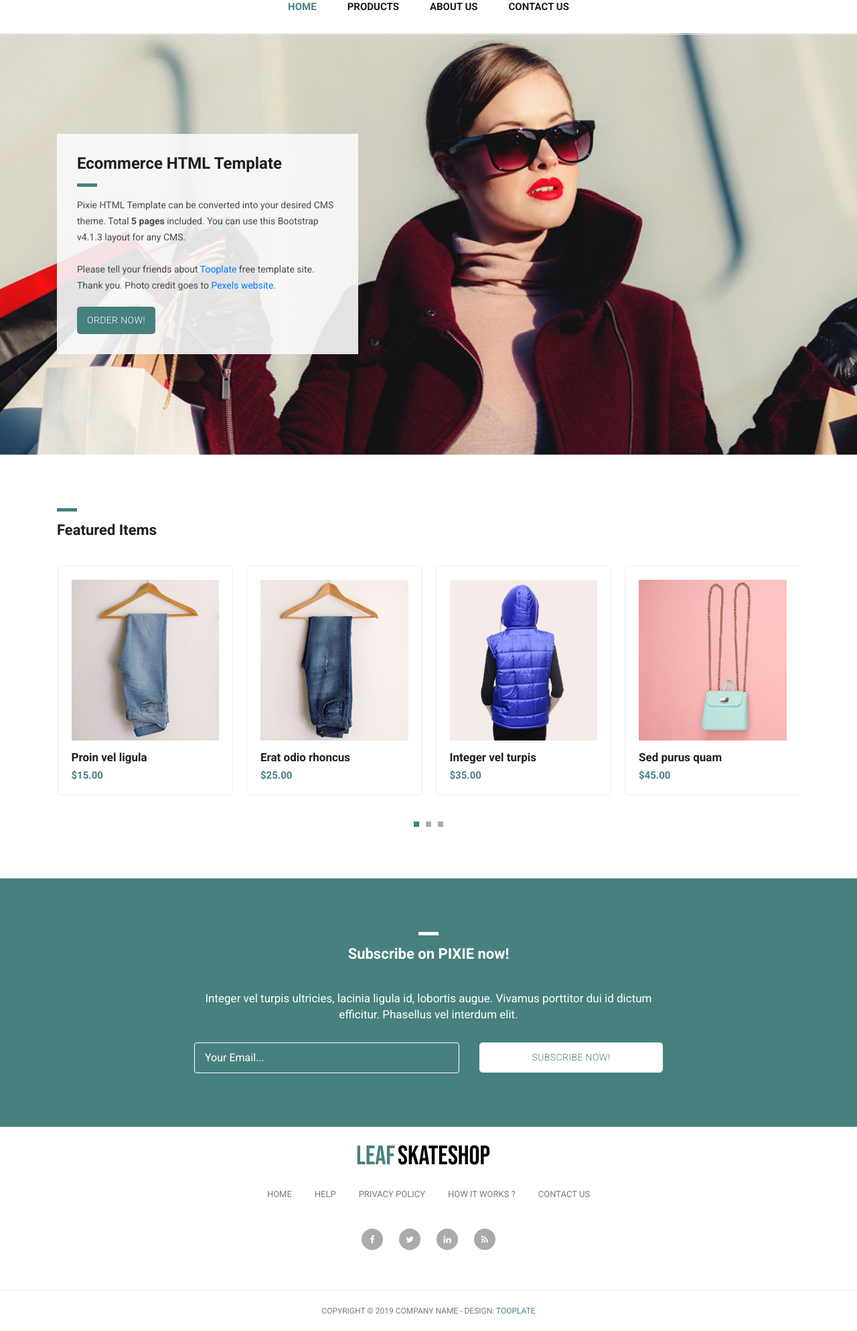
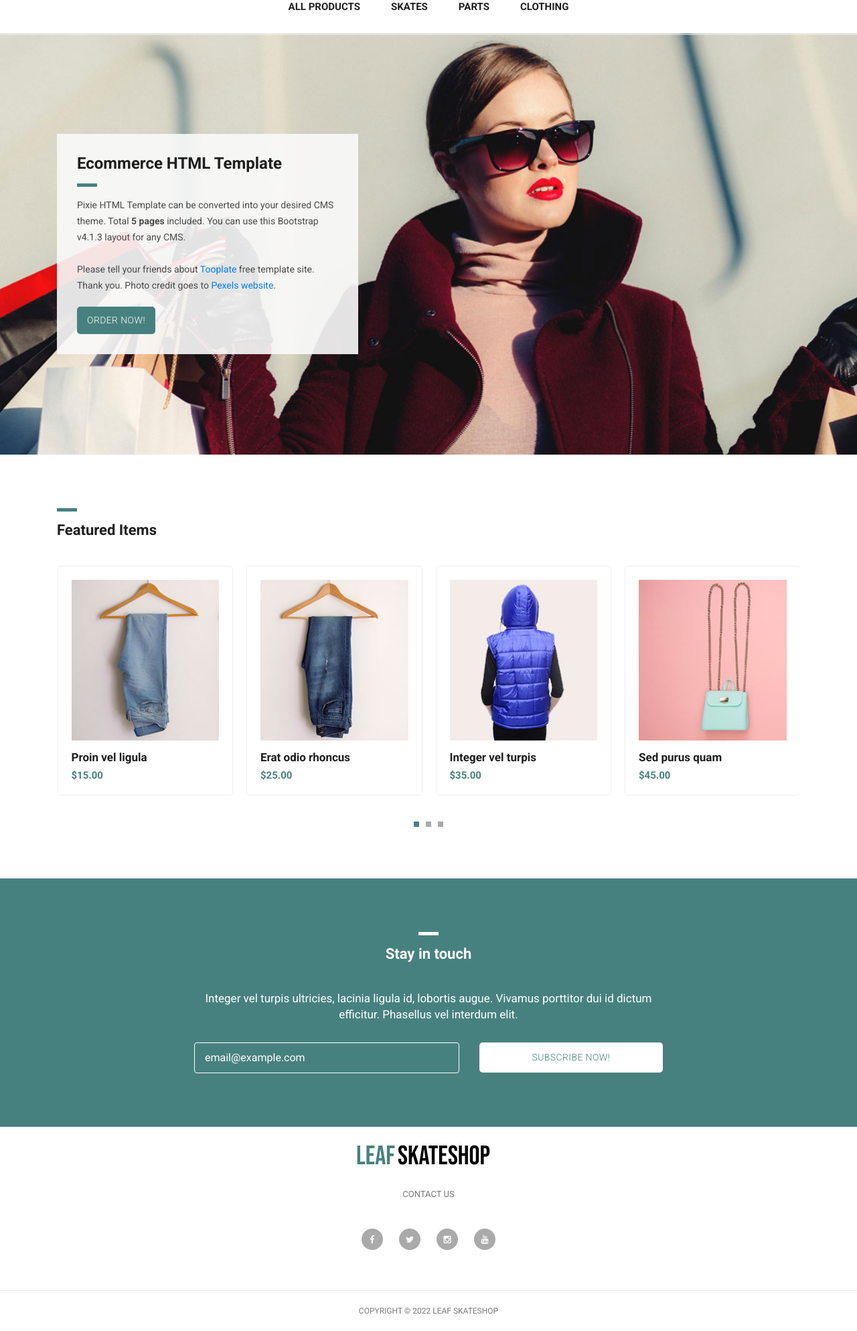
Before and after one commit to CMecrow/CM-Project-5, a Django app: page / in a window 1280 px wide. Shown: the part 114-2102 px from the top of the page at 67% size. Run offline with Django 3.2, Linux system fonts and the light colour scheme; some libraries are stand-ins or nearby versions.

Commit message:
Base.html tweaks

```diff
--- a/templates/base.html
+++ b/templates/base.html
@@ -63,19 +63,17 @@
             </button>
             <div class="collapse navbar-collapse" id="navbarResponsive">
                 <ul class="navbar-nav ml-auto">
-                    <li class="nav-item active">
-                        <a class="nav-link" href="index.html">Home
-                            <span class="sr-only">(current)</span>
-                        </a>
+                    <li class="nav-item">
+                        <a class="nav-link" href="">All Products</a>
                     </li>
                     <li class="nav-item">
-                        <a class="nav-link" href="products.html">Products</a>
+                        <a class="nav-link" href="">Skates</a>
                     </li>
                     <li class="nav-item">
-                        <a class="nav-link" href="about.html">About Us</a>
+                        <a class="nav-link" href="">Parts</a>
                     </li>
                     <li class="nav-item">
-                        <a class="nav-link" href="contact.html">Contact Us</a>
+                        <a class="nav-link" href="">Clothing</a>
                     </li>
                 </ul>
             </div>
@@ -92,7 +90,7 @@
                 <div class="col-md-12">
                     <div class="section-heading">
                         <div class="line-dec"></div>
-                        <h1>Subscribe on PIXIE now!</h1>
+                        <h1>Stay in touch</h1>
                     </div>
                 </div>
                 <div class="col-md-8 offset-md-2">
@@ -105,9 +103,9 @@
                                     <div class="col-md-7">
                                         <fieldset>
                                             <input name="email" type="text" class="form-control" id="email"
-                                                onfocus="if(this.value == 'Your Email...') { this.value = ''; }"
-                                                onBlur="if(this.value == '') { this.value = 'Your Email...';}"
-                                                value="Your Email..." required="">
+                                                onfocus="if(this.value == 'email@example.com') { this.value = ''; }"
+                                                onBlur="if(this.value == '') { this.value = 'email@example.com';}"
+                                                value="email@example.com" required="">
                                         </fieldset>
                                     </div>
                                     <div class="col-md-5">
@@ -140,10 +138,6 @@
                 <div class="col-md-12">
                     <div class="footer-menu">
                         <ul>
-                            <li><a href="#">Home</a></li>
-                            <li><a href="#">Help</a></li>
-                            <li><a href="#">Privacy Policy</a></li>
-                            <li><a href="#">How It Works ?</a></li>
                             <li><a href="#">Contact Us</a></li>
                         </ul>
                     </div>
@@ -153,8 +147,8 @@
                         <ul>
                             <li><a href="#"><i class="fa fa-facebook"></i></a></li>
                             <li><a href="#"><i class="fa fa-twitter"></i></a></li>
-                            <li><a href="#"><i class="fa fa-linkedin"></i></a></li>
-                            <li><a href="#"><i class="fa fa-rss"></i></a></li>
+                            <li><a href="#"><i class="fa fa-instagram"></i></a></li>
+                            <li><a href="#"><i class="fa fa-youtube"></i></a></li>
                         </ul>
                     </div>
                 </div>
@@ -170,9 +164,7 @@
             <div class="row">
                 <div class="col-md-12">
                     <div class="copyright-text">
-                        <p>Copyright &copy; 2019 Company Name
-
-                            - Design: <a rel="nofollow" href="https://www.facebook.com/tooplate">Tooplate</a></p>
+                        <p>Copyright &copy; 2022 Leaf Skateshop</p>
                     </div>
                 </div>
             </div>
```
